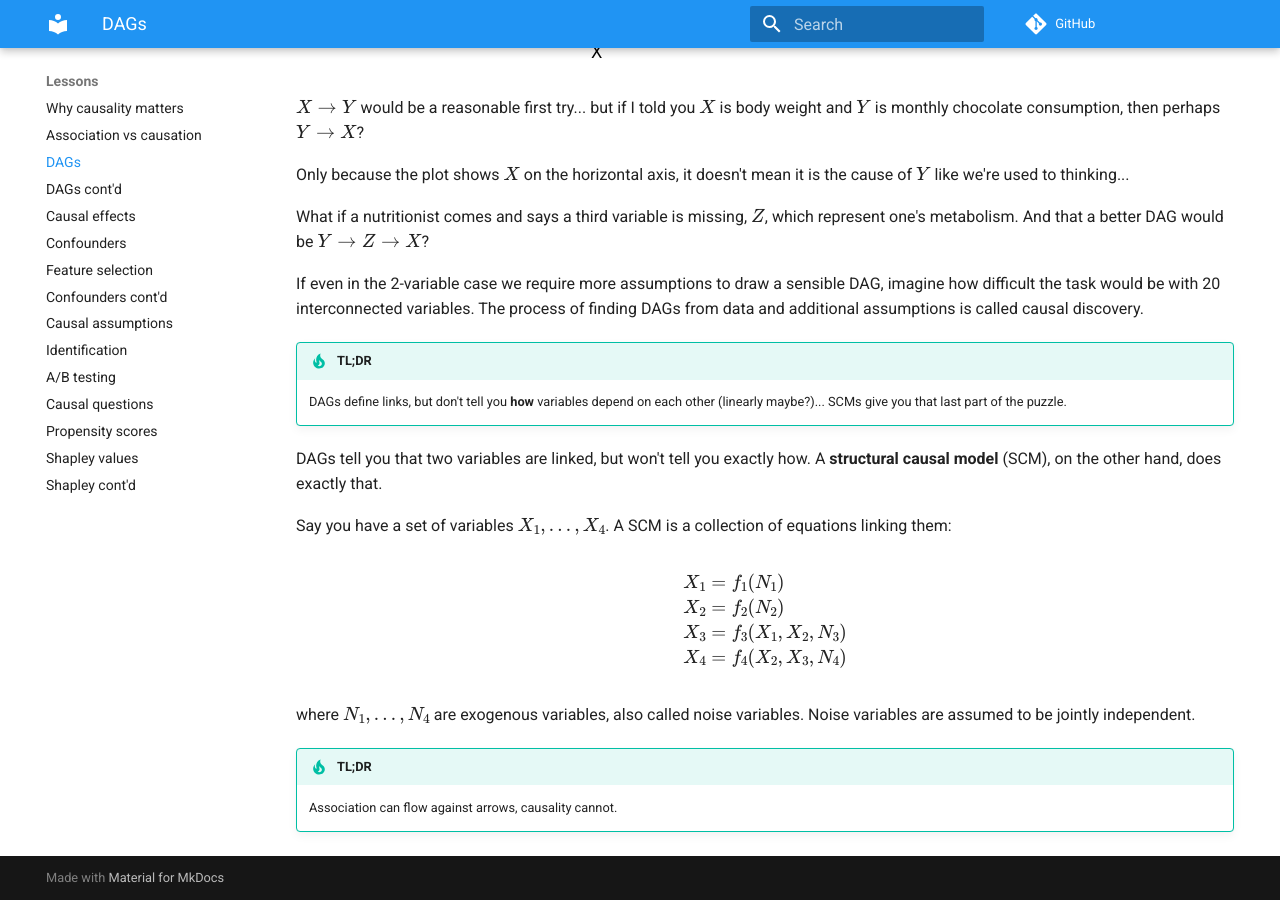
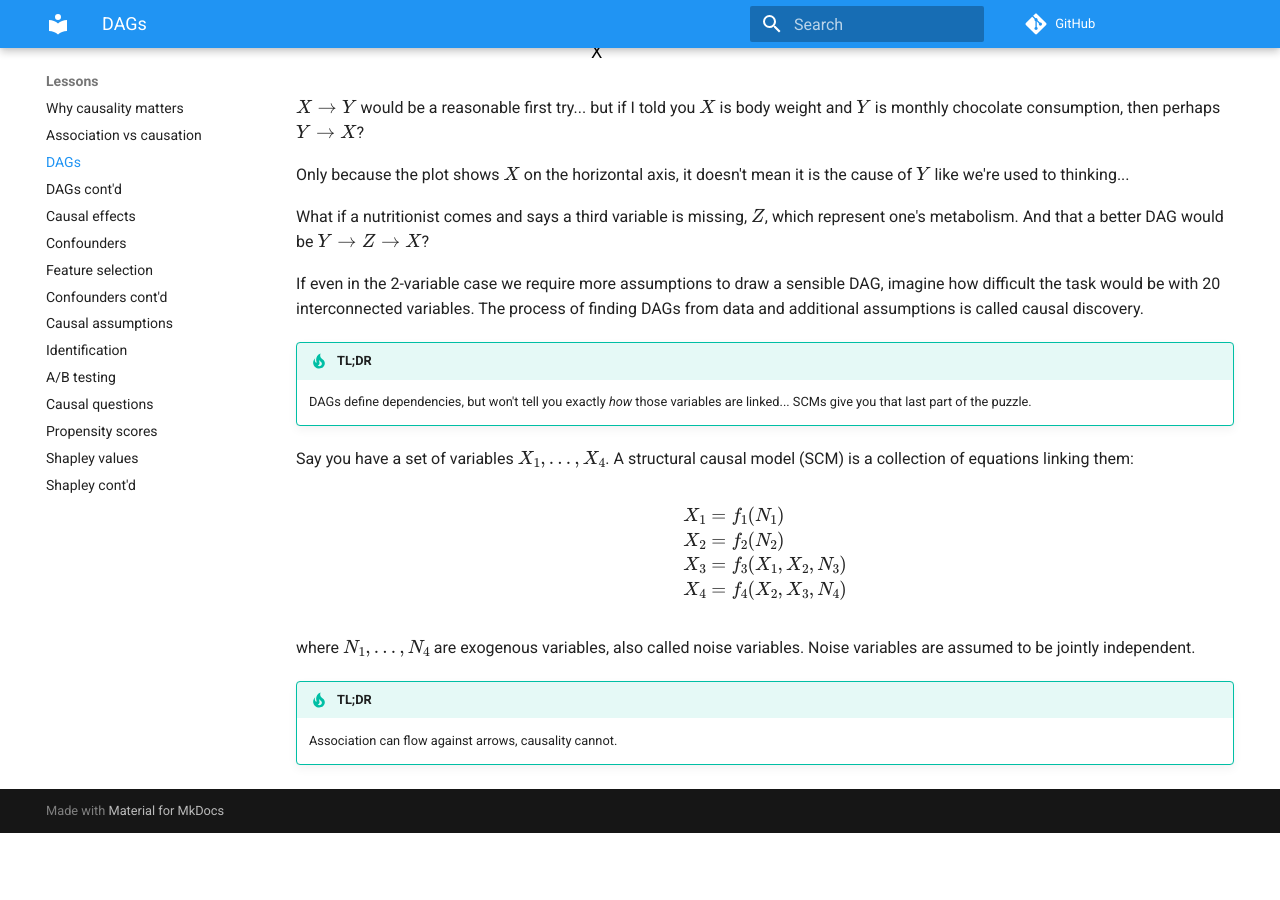
Before and after one commit to emilioMaddalena/causal-inference-studies, an MkDocs documentation site: the page built from material/dags.md, in a window 1280 px wide and 900 px high, scrolled down 2715 px. Built offline with MkDocs 1.6.1 and Material for MkDocs 9.7.7, drawn with Linux system fonts in a browser that asks for light colours; comment, search, counter and statistics services are not loaded; after the commit the page ends 3548 px from its top, so only the background shows below that.

Commit message:
Refine SCM TL;DR

```diff
--- a/material/dags.md
+++ b/material/dags.md
@@ -44,11 +44,9 @@ What if a nutritionist comes and says a third variable is missing, $Z$, which re
 If even in the 2-variable case we require more assumptions to draw a sensible DAG, imagine how difficult the task would be with 20 interconnected variables. The process of finding DAGs from data and additional assumptions is called causal discovery.
 
 !!! tip "TL;DR"
-    DAGs define links, but don't tell you **how** variables depend on each other (linearly maybe?)... SCMs give you that last part of the puzzle.
+    DAGs define dependencies, but won't tell you exactly *how* those variables are linked... SCMs give you that last part of the puzzle.
 
-DAGs tell you that two variables are linked, but won't tell you exactly how. A **structural causal model** (SCM), on the other hand, does exactly that.
-
-Say you have a set of variables $X_1,...,X_4$. A SCM is a collection of equations linking them:
+Say you have a set of variables $X_1,...,X_4$. A structural causal model (SCM) is a collection of equations linking them:
 
 $$\begin{align}
 X_1 &= f_1(N_1) \nonumber \\
```
